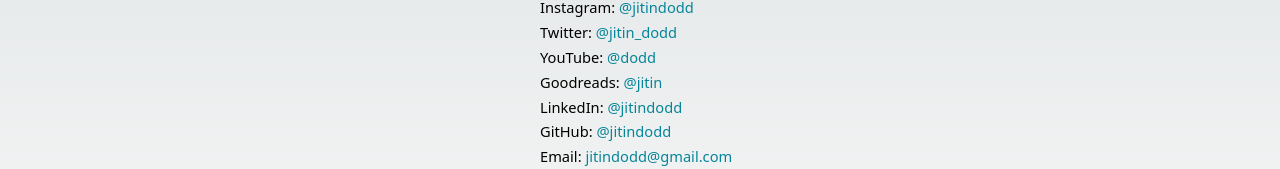
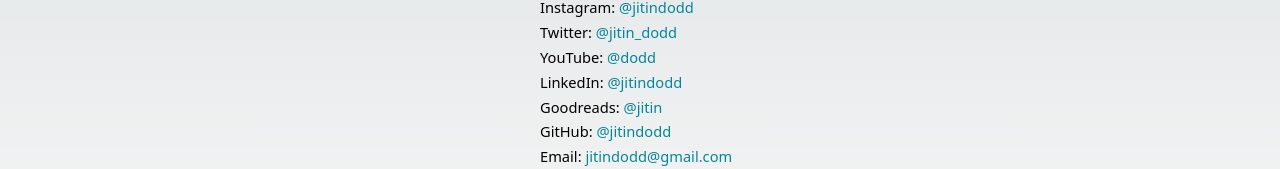
Before and after one commit to jitindodd/jitindotcom, a Next.js app: page / in a window 1280 px wide. Shown: the part 343-512 px from the top of the page. Built offline with nearby package versions, Linux system fonts and the light colour scheme.

Commit message:
dont open email in new tab

```diff
--- a/pages/index.tsx
+++ b/pages/index.tsx
@@ -117,21 +117,21 @@
 
             <li>
               <a
+                href="https://www.linkedin.com/in/jitindodd"
+                target="_blank"
+                rel="noopener noreferrer"
+              >
+                LinkedIn: <span className={styles.handle}>@jitindodd</span>
+              </a>
+            </li>
+
+            <li>
+              <a
                 href="https://www.goodreads.com/user/show/59516132-jitin"
                 target="_blank"
                 rel="noopener noreferrer"
               >
                 Goodreads: <span className={styles.handle}>@jitin</span>
-              </a>
-            </li>
-
-            <li>
-              <a
-                href="https://www.linkedin.com/in/jitindodd"
-                target="_blank"
-                rel="noopener noreferrer"
-              >
-                LinkedIn: <span className={styles.handle}>@jitindodd</span>
               </a>
             </li>
 
@@ -146,11 +146,7 @@
             </li>
 
             <li>
-              <a
-                href="mailto:jitindodd@gmail.com"
-                target="_blank"
-                rel="noopener noreferrer"
-              >
+              <a href="mailto:jitindodd@gmail.com">
                 Email:{" "}
                 <span className={styles.handle}>jitindodd@gmail.com</span>
               </a>
```
